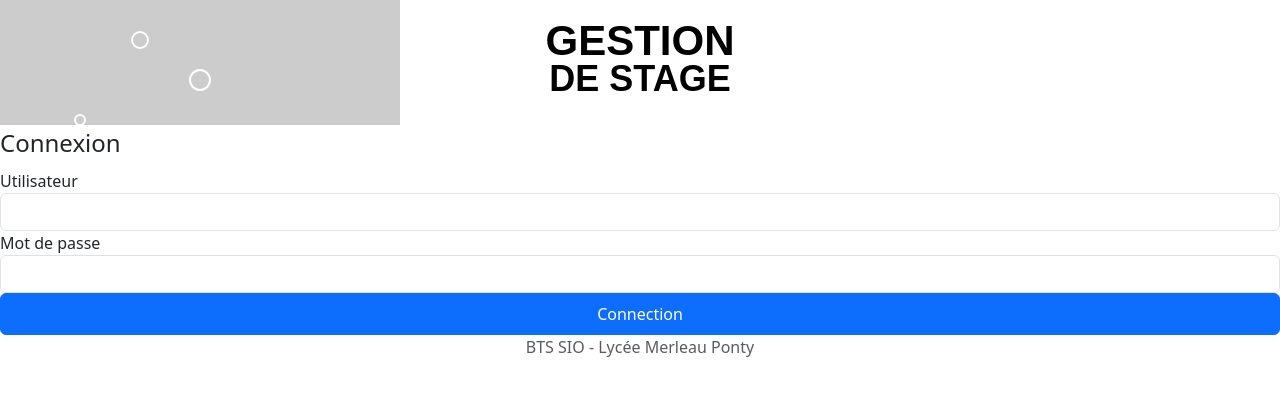
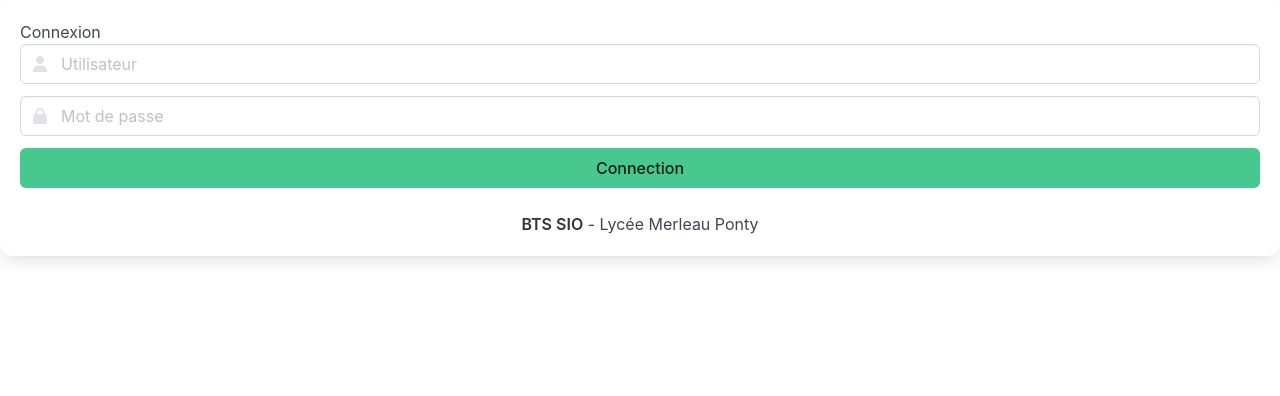
Before and after one commit to ornech/gestion_stage, a PHP site: page /login.php in a window 1280 px wide. Shown: the top 396 px of the page. Run offline with PHP 8.4, Linux system fonts and the light colour scheme; some libraries are stand-ins or nearby versions.

Commit message:
[LOGIN0] Nouveau
Remplacement du nouveau login.php

```diff
--- a/login.php
+++ b/login.php
@@ -3,59 +3,15 @@
 <head>
     <meta charset="UTF-8">
     <meta name="viewport" content="width=device-width, initial-scale=1.0">
-    <link href="css/bootstrap.min.css" rel="stylesheet" integrity="sha384-QWTKZyjpPEjISv5WaRU9OFeRpok6YctnYmDr5pNlyT2bRjXh0JMhjY6hW+ALEwIH" crossorigin="anonymous">
+    <link rel="stylesheet" href="https://cdn.jsdelivr.net/npm/bulma@1.0.0/css/bulma.min.css">
+    <link rel="stylesheet" href="https://cdnjs.cloudflare.com/ajax/libs/font-awesome/6.0.0-beta3/css/all.min.css">
     <link href="css/sign-in.css" rel="stylesheet">
     <link href="css/floating-labels.css" rel="stylesheet">
 
     <title>Application gestion stage</title>
 </head>
 <body>
-<main class="form-signin w-100 m-auto">
-
-  <svg width="100%" height="125" xmlns="http://www.w3.org/2000/svg">
-    <!-- Dégradé pour simuler l'eau -->
-    <defs>
-    <linearGradient id="waterGradient" x1="0%" y1="0%" x2="100%" y2="0%">
-       <stop offset="0%" style="stop-color:#cccccc;stop-opacity:1" />
-        <stop offset="100%" style="stop-color:#cccccc;stop-opacity:1" />
-      </radialGradient>
-    </defs>
-
-    <!-- Flaque d'eau -->
-    <rect x="0" y="0" width="400" height="200" fill="url(#waterGradient)" />
-
-    <!-- Cercles concentriques animés -->
-    <circle cx="80" cy="120" r="5" fill="none" stroke="#FFFFFF" stroke-width="2">
-      <animate attributeName="r" from="5" to="100" dur="5s" repeatCount="indefinite" />
-      <animate attributeName="stroke-opacity" from="1" to="0" dur="5s" repeatCount="indefinite" />
-    </circle>
-
-    <circle cx="200" cy="80" r="10" fill="none" stroke="#FFFFFF" stroke-width="2">
-      <animate attributeName="r" from="10" to="100" dur="6s" repeatCount="indefinite" />
-      <animate attributeName="stroke-opacity" from="1" to="0" dur="6s" repeatCount="indefinite" />
-    </circle>
-
-    <circle cx="320" cy="150" r="15" fill="none" stroke="#FFFFFF" stroke-width="2">
-      <animate attributeName="r" from="15" to="100" dur="7s" repeatCount="indefinite" />
-      <animate attributeName="stroke-opacity" from="1" to="0" dur="7s" repeatCount="indefinite" />
-    </circle>
-
-    <!-- Ajout de deux autres cercles -->
-    <circle cx="140" cy="40" r="8" fill="none" stroke="#FFFFFF" stroke-width="2">
-      <animate attributeName="r" from="8" to="100" dur="8s" repeatCount="indefinite" />
-      <animate attributeName="stroke-opacity" from="1" to="0" dur="8s" repeatCount="indefinite" />
-    </circle>
-
-    <circle cx="260" cy="160" r="12" fill="none" stroke="#FFFFFF" stroke-width="2">
-      <animate attributeName="r" from="12" to="100" dur="9s" repeatCount="indefinite" />
-      <animate attributeName="stroke-opacity" from="1" to="0" dur="9s" repeatCount="indefinite" />
-    </circle>
-
-    <!-- Texte -->
-    <text x="50%" y="35%" dominant-baseline="middle" text-anchor="middle" font-family="Arial" font-size="42" fill="black" text-transform="uppercase" style="text-align: center; white-space: nowrap; font-weight: bold;">GESTION</text>
-   <text x="50%" y="65%" dominant-baseline="middle" text-anchor="middle" font-family="Arial" font-size="36" fill="black" text-transform="uppercase" style="text-align: center; white-space: nowrap; font-weight: bold;">DE STAGE</text>
-  </svg>
-
+<main>
 
 <?php
 // Démarrer la session
@@ -121,41 +77,50 @@ if ($_SERVER["REQUEST_METHOD"] == "POST") {
 
 ?>
 
-
-
-
-  <form  action="" method="post">
+<form class="box" action="" method="post">
     <fieldset>
-      <?php if (isset($error_message)) : ?>
-       <div class="form-group">
-          <div class="alert alert-danger d-flex align-items-center" role="alert">
-             &nbsp; <?php echo $error_message; ?>
-        </div>
+      <?php if
+       (isset($error_message)) : ?>
+       <div class="field">
+          <div class="notification is-danger">
+             <?php echo $error_message; ?>
+          </div>
        </div>
       <?php endif; ?>
 
-        <!-- Form Name -->
-        <legend>Connexion</legend>
-        <div class="form-group ">
-            <label class="control-label" for="login">Utilisateur</label>
-            <input id="login" name="login" class="form-control input-md" type="text">
+      <!-- Form Name -->
+      <legend>Connexion</legend>
+
+      <div class="field">
+        <div class="control has-icons-left">
+          <input id="login" name="login" class="input" type="text" placeholder="Utilisateur">
+          <span class="icon is-small is-left">
+            <i class="fas fa-user"></i>
+          </span>
         </div>
-        <!-- Text input-->
-        <div class="form-group">
-            <label class="control-label" for="password"> Mot de passe</label>
-            <input id="password" name="password" class="form-control input-md" type="password">
+      </div>
+
+      <div class="field">
+        <div class="control has-icons-left">
+          <input id="password" name="password" class="input" type="password" placeholder="Mot de passe">
+          <span class="icon is-small is-left">
+            <i class="fas fa-lock"></i>
+          </span>
         </div>
+      </div>
 
-        <div class="form-group">
-            <input class="btn btn-primary w-100 py-2 " type="submit" value="Connection">
+      <div class="field">
+        <div class="control">
+          <button class="button is-success is-fullwidth" type="submit" value="Connection">Connection</button>
         </div>
+      </div>
+
     </fieldset>
 
-    <p class="text-body-secondary" align="center">BTS SIO - Lycée Merleau Ponty</p>
+    <br>
+    <p class="has-text-centered"><strong>BTS SIO</strong> - Lycée Merleau Ponty</p>
   </form>
 
 </main>
-<script src="js/bootstrap.bundle.min.js" integrity="sha384-YvpcrYf0tY3lHB60NNkmXc5s9fDVZLESaAA55NDzOxhy9GkcIdslK1eN7N6jIeHz" crossorigin="anonymous"></script>
-
 </body>
 </html>
```
Also changed, not shown: login2.php (deleted, +0 -126 lines).
